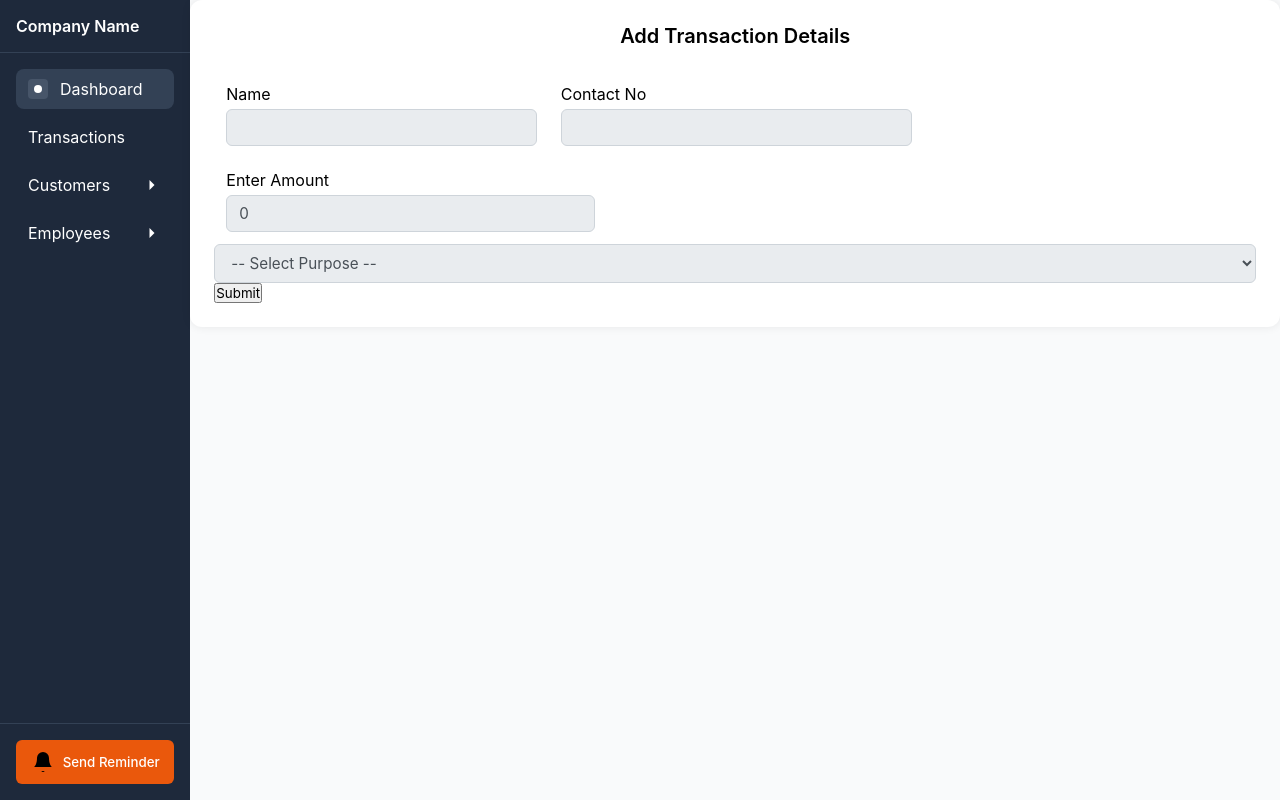
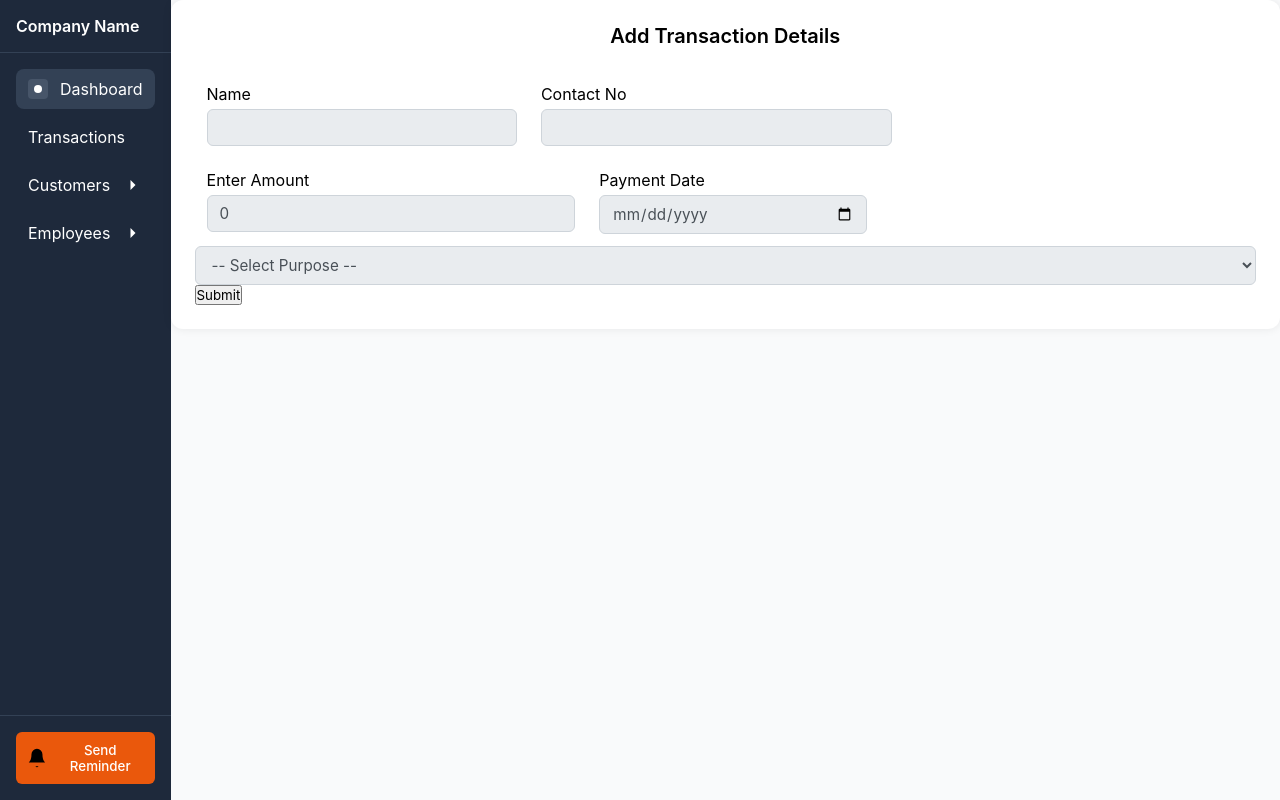
Before and after one commit to RakeshSunar/PocNodejs, a Next.js app: page /customertransactionedit/1 in a window 1280 px wide. Built offline with nearby package versions, Linux system fonts and the light colour scheme; no server answers.

Commit message:
added payment date in customertransactionedit page

```diff
--- a/src/app/customertransactionedit/[eid]/page.js
+++ b/src/app/customertransactionedit/[eid]/page.js
@@ -12,6 +12,7 @@ function page(propsPromise) {
      const [transactionsData,setTransactionData] = useState({
            TransactionAmount:0,
         Purpose:"",
+        PaymentDate:"",
         NextInstallmentDate:"",})
        const handleInputChange = (e) => {
     const { name, value } = e.target
@@ -61,6 +62,7 @@ const onSubmit = async() =>{
             const formattedData = {
             TransactionAmount: Number(transactionsData.TransactionAmount),
             Purpose: transactionsData.Purpose,
+            PaymentDate:transactionsData.PaymentDate ? transactionsData.PaymentDate.split("T")[0] : formattedToday,
             NextInstallmentDate: nextServiceDateValue,
             };
 
@@ -123,6 +125,17 @@ const onSubmit = async() =>{
                     onChange={handleInputChange}
                   />
                 </div>
+                 <div className={styles.input_container}>
+                        <label htmlFor="PaymentDate">Payment Date</label>
+                        <input
+                        className={styles.form_control}
+                        id="PaymentDate"
+                        type="date"
+                        name='PaymentDate'
+                        value={transactionsData.PaymentDate?.split('T')[0] || ''}
+                        onChange={handleInputChange}
+                        />
+                    </div>
 
                 <select id="Purpose"  name='Purpose' value={transactionsData.Purpose} className={styles.form_control} onChange={handleInputChange}>
                     <option value="" disabled>-- Select Purpose --</option>
--- a/src/app/customerview/[cid]/page.js
+++ b/src/app/customerview/[cid]/page.js
@@ -23,6 +23,7 @@ import axios from 'axios';
         });
 
         setCustomerData(res.data); // adjust based on response
+        console.log("transactions",transactions)
       } catch (error) {
         console.error('Error fetching customer data:', error);
       }
```
